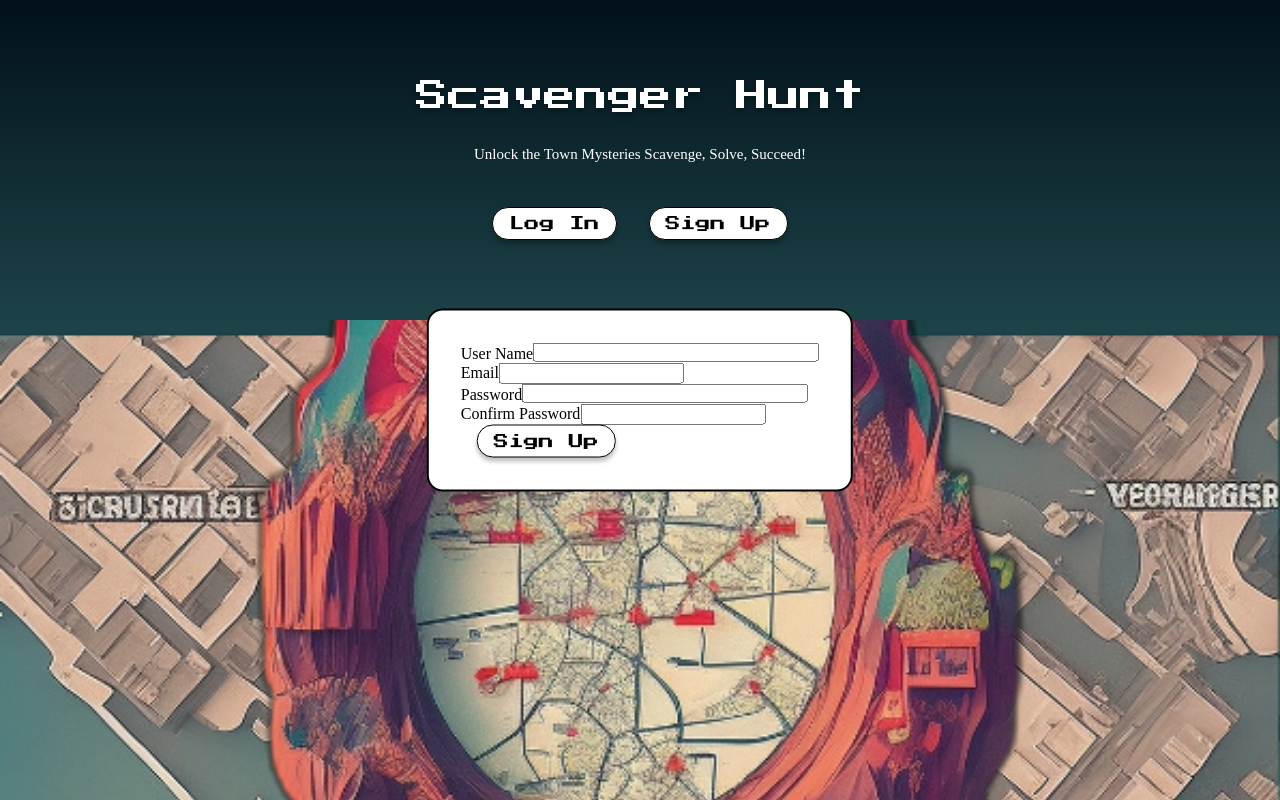
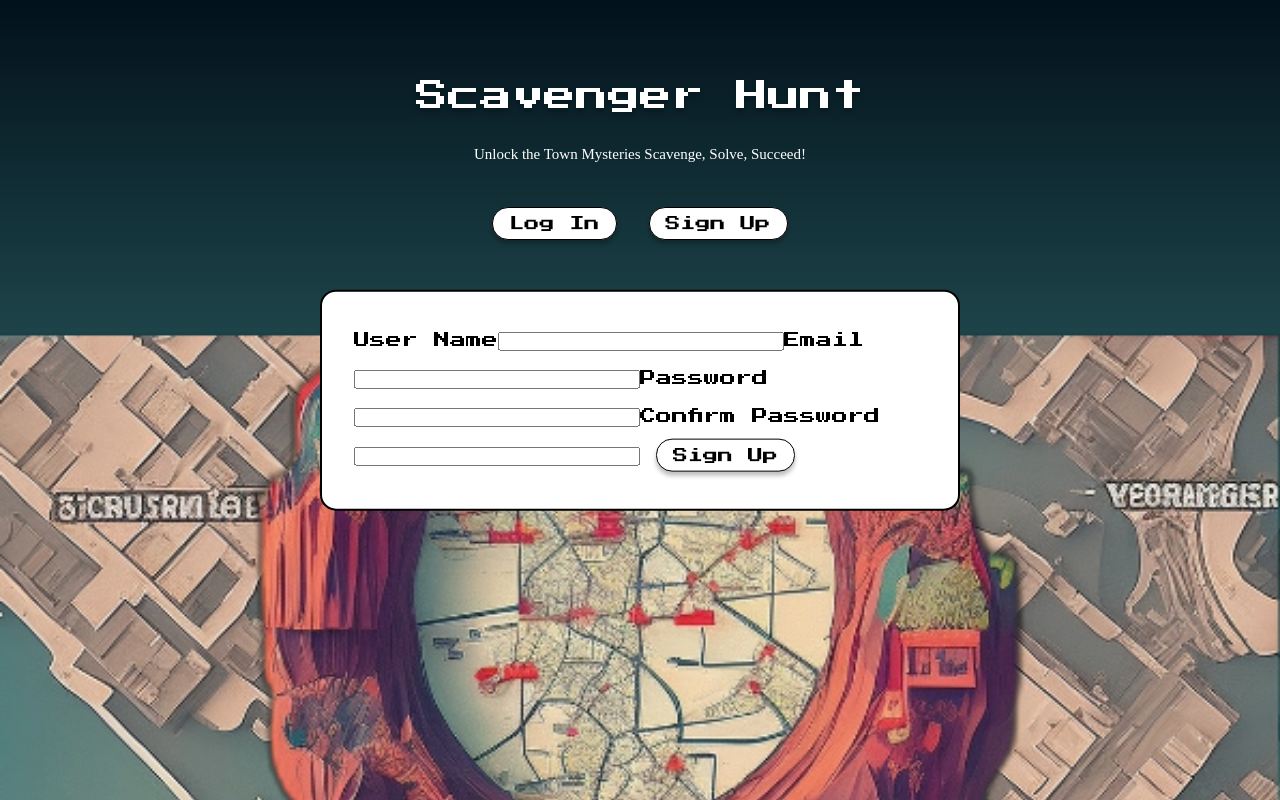
Before and after one commit to NinjaGo31/CS555-Sprint-Squad, a React (Vite) app in the folder View/React/scavenger-hunt/: page / in a window 1280 px wide. Both pictures are taken after a click on the button "Sign Up". Shown: the top 800 px of the page. Built offline with nearby package versions, Linux system fonts and the light colour scheme; a web font is replaced by a local one.

Commit message:
Styling for login and signp

```diff
--- a/View/React/scavenger-hunt/src/App.css
+++ b/View/React/scavenger-hunt/src/App.css
@@ -78,11 +78,18 @@ body {
 .login-input {
   margin-top: 0.5rem;
   margin-bottom: 0.7rem;
+
 }
 #userName {
   font-family: "Press Start 2P";
 }
+#email {
+  font-family: "Press Start 2P";
+}
 #password {
+  font-family: "Press Start 2P";
+}
+#passwordConfirm {
   font-family: "Press Start 2P";
 }
 
@@ -113,3 +120,21 @@ body {
 .change .bar3 {
   transform: translate(0, -11px) rotate(45deg);
 }
+
+.form-group {
+  display: block;
+  margin-bottom: 10px; /* Add margin between form fields */
+  margin-top: 10px;
+}
+#userName {
+  font-family: "Press Start 2P";
+}
+#email {
+  font-family: "Press Start 2P";
+}
+#password {
+  font-family: "Press Start 2P";
+}
+#passwordConfirm {
+  font-family: "Press Start 2P";
+}
--- a/View/React/scavenger-hunt/src/LoginForm.jsx
+++ b/View/React/scavenger-hunt/src/LoginForm.jsx
@@ -36,31 +36,34 @@ const LoginForm = ({ onLogin }) => {
     }
   }
   return (
+
     <form onSubmit={handleSubmit}>
+
         <label id="userName">User Name</label>
         <input
           className="login-input"
           type="text"
-        placeholder="userName"
+          // id="userName"
+          // placeholder="Username"
           value={formData.login}
           name="userName"
           onChange={(e) => {
             changeHandler(e);
           }}
         />
-      <label id="password"> Password</label>
+        <label id="password">Password</label>
         <input
           type="password"
           className="login-input"
-        placeholder="password"
+          // id="password"
+          // placeholder="Password"
           value={formData.password}
           name="password"
-        onChange={(e) => {
-          changeHandler(e);
-        }}
+          onChange={changeHandler}
         />
-      <button>Submit</button>
+      <button type="submit">Submit</button>
     </form>
+
   );
 };
 
--- a/View/React/scavenger-hunt/src/SignupForm.jsx
+++ b/View/React/scavenger-hunt/src/SignupForm.jsx
@@ -67,58 +67,66 @@ const SignupForm = ({ onSignup , onLogin}) => {
 
   return (
     <form onSubmit={handleSubmit}>
-      <div>
-        <label htmlFor="userName">User Name</label>
+      <label id="userName">User Name</label>
       <input
+        className="login-input"
         type="text"
         id="userName"
         name="userName"
+        // placeholder="Username"
         value={formData.userName}
-          onChange={changeHandler}
+        onChange={(e) => {
+          changeHandler(e);
+        }}
+        // className="form-input"
       />
-        {errors.userName && <span className="error">{errors.userName}</span>}
-      </div>
-
-      <div>
-        <label htmlFor="email">Email</label>
+      {errors.userName && <span className="error-message">{errors.userName}</span>}
+      <label id="email">Email</label>
       <input
+        className="login-input"
         type="text"
         id="email"
         name="email"
+        // placeholder="Email"
         value={formData.email}
-          onChange={changeHandler}
+        onChange={(e) => {
+          changeHandler(e);
+        }}
+        // className="form-input"
       />
-        {errors.email && <span className="error">{errors.email}</span>}
-      </div>
-
-      <div>
-        <label htmlFor="password">Password</label>
+      {errors.email && <span className="error-message">{errors.email}</span>}
+      <label id="password">Password</label>
       <input
+        className="login-input"
         type="password"
         id="password"
         name="password"
+        // placeholder="Password"
         value={formData.password}
-          onChange={changeHandler}
+        onChange={(e) => {
+          changeHandler(e);
+        }}
+      // className="form-input"
       />
-        {errors.password && <span className="error">{errors.password}</span>}
-      </div>
-
-      <div>
-        <label htmlFor="passwordConfirm">Confirm Password</label>
+      {errors.password && <span className="error-message">{errors.password}</span>}
+      <label id="passwordConfirm">Confirm Password</label>
       <input
         type="password"
         id="passwordConfirm"
         name="passwordConfirm"
+        // placeholder="Confirm Password"
         value={formData.passwordConfirm}
-          onChange={changeHandler}
+        onChange={(e) => {
+          changeHandler(e);
+        }}
+        className="login-input"
       />
       {errors.passwordConfirm && (
-          <span className="error">{errors.passwordConfirm}</span>
+        <span className="error-message">{errors.passwordConfirm}</span>
       )}
-      </div>
+      <button className="submit-button">Sign Up</button>
+    </form>
 
-      <button>Sign Up</button>
-    </form>
   );
 };
 
```
Lines whose indentation alone changed are shown as unchanged.
